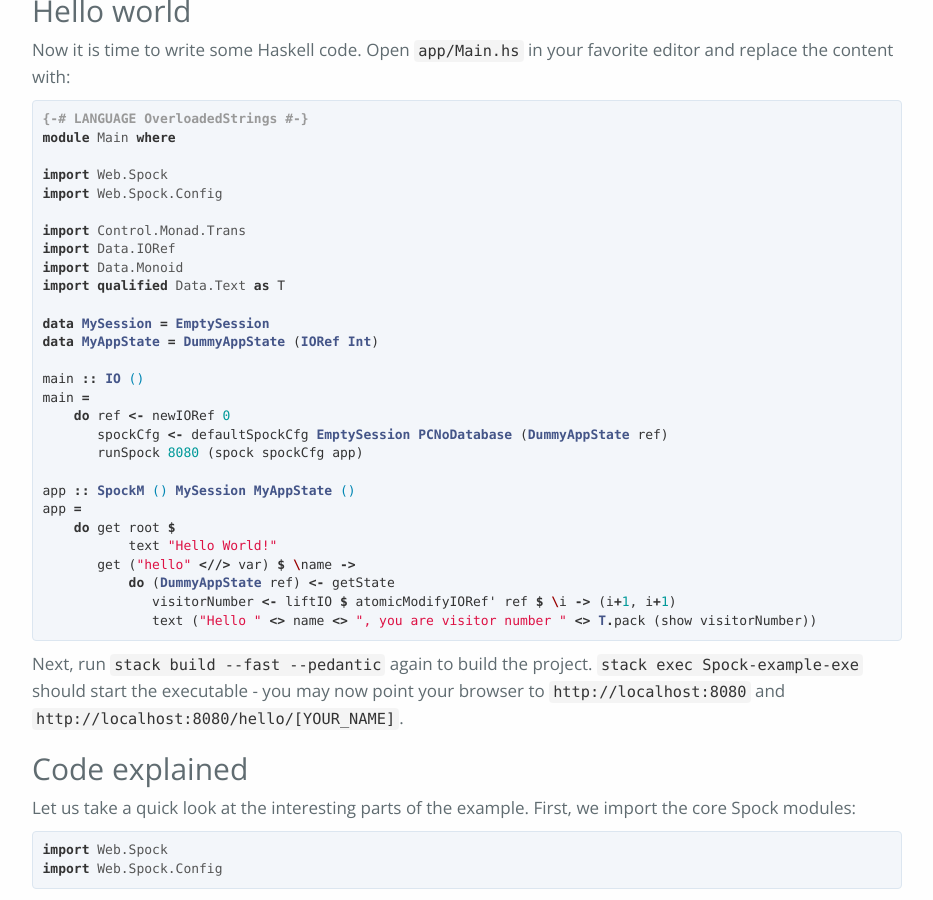
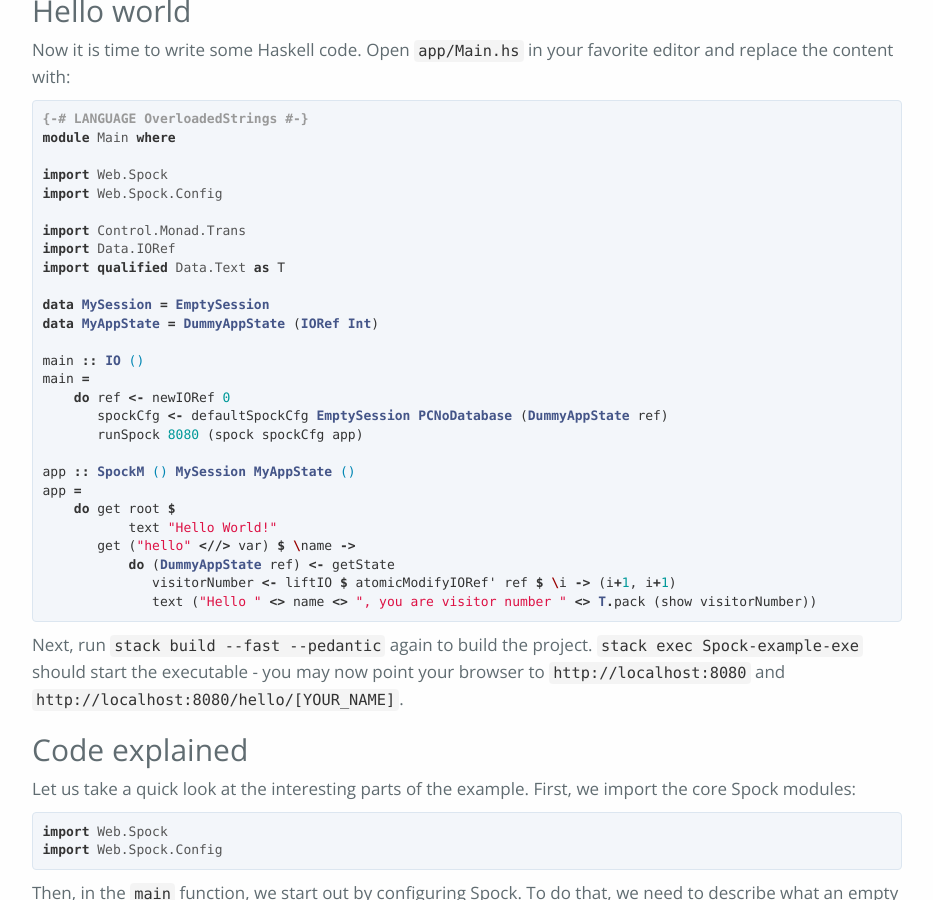
Before and after one commit to agrafix/Spock, a Jekyll site: the page built from docs/tutorials/getting-started.md, in a window 1280 px wide and 900 px high, scrolled down 659 px. Shown: the whole window, without its empty margins (173-1106 px from the left). Built offline with Jekyll 4.4.1, drawn with Linux system fonts in a browser that asks for light colours; nearby versions of some CDN libraries; some web fonts are replaced.

Commit message:
Remove redundant import of `Data.Monoid`
The code example wouldn't compile because of the redundant import of `Data.Monoid`.

```diff
--- a/docs/tutorials/getting-started.md
+++ b/docs/tutorials/getting-started.md
@@ -46,7 +46,6 @@ import Web.Spock.Config
 
 import Control.Monad.Trans
 import Data.IORef
-import Data.Monoid
 import qualified Data.Text as T
 
 data MySession = EmptySession
```
